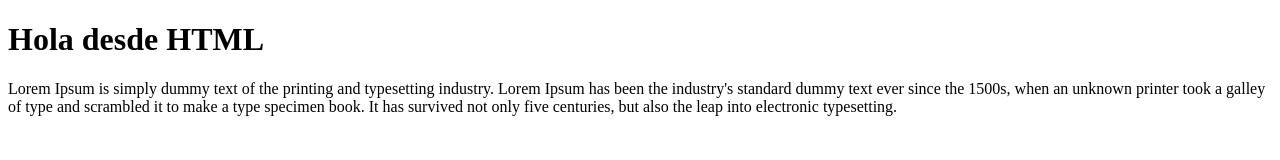
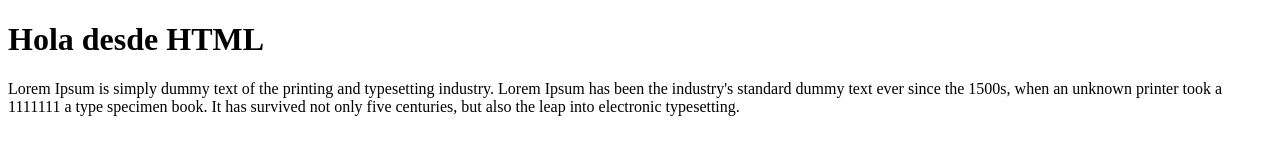
Before and after one commit to Keyvervelasquez/test-git, a plain HTML site: page index.html in a window 1280 px wide. Drawn offline with Linux system fonts and the light colour scheme.

Commit message:
agregue unos en el parrafo

```diff
--- a/index.html
+++ b/index.html
@@ -10,7 +10,7 @@
     <h1>Hola desde HTML</h1>
     <p>Lorem Ipsum is simply dummy text of the printing and typesetting industry.
         Lorem Ipsum has been the industry's standard dummy text ever since the 1500s,
-         when an unknown printer took a galley of type and scrambled it to make a type
+         when an unknown printer took a 1111111 a type
          specimen book. It has survived not only five centuries, but also the leap
          into electronic typesetting.
     </p>
```
